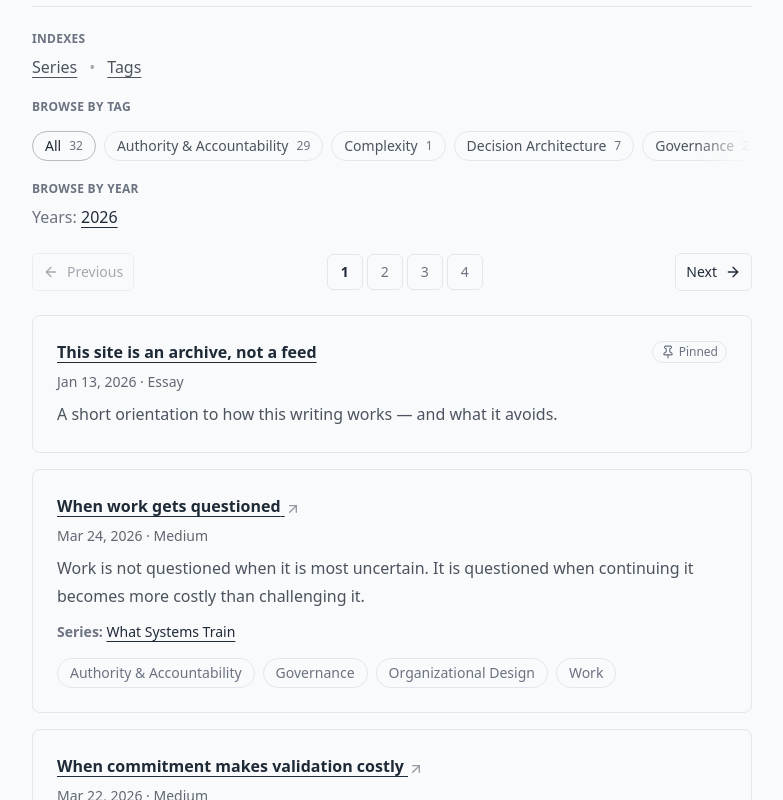
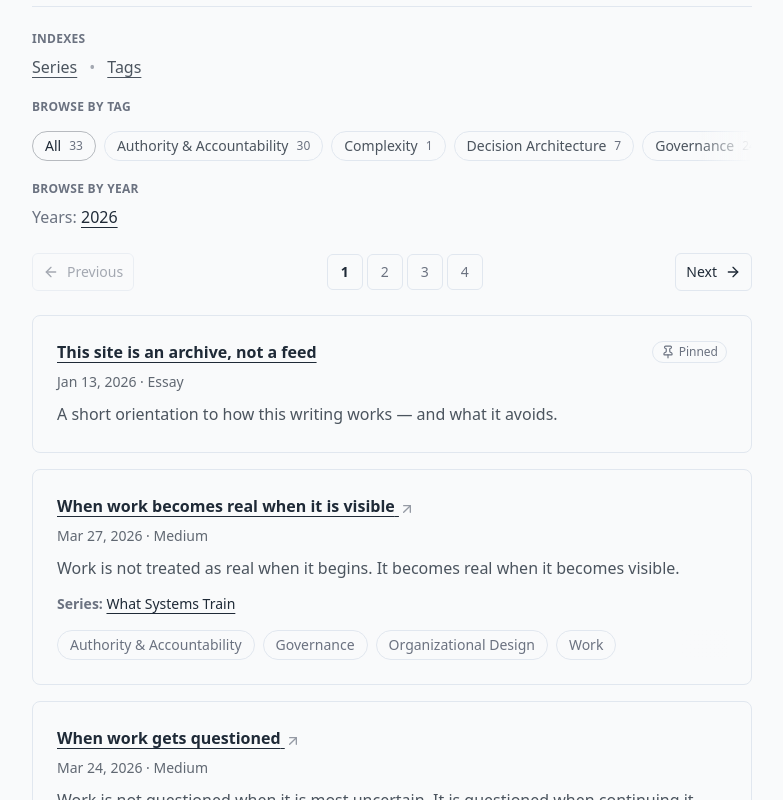
Before and after one commit to andrewjfrancis/andrewjfrancis-site, a Next.js app: page /writing in a window 1280 px wide. Shown: the part 380-1180 px from the top of the page, without its empty margins (248-1031 px from the left). Built offline with nearby package versions, Linux system fonts and the light colour scheme.

Commit message:
Publish “When work becomes real when it is visible”
Adds new writing entry and publishes it on-site.
Includes metadata, tags, publish date, and listing updates.
Links out to Medium version where applicable.

```diff
--- a/app/_lib/staticLastmod.ts
+++ b/app/_lib/staticLastmod.ts
@@ -6,7 +6,7 @@
  * Format: YYYY-MM-DD
  */
 export const STATIC_LASTMOD = {
-  home: "2026-03-24",
+  home: "2026-03-27",
   work: "2026-02-14",
   about: "2026-02-15",
   now: "2026-01-13",
--- a/app/writing/_data/articles.ts
+++ b/app/writing/_data/articles.ts
@@ -23,6 +23,23 @@ export type Article = {
 export const PAGE_SIZE = 10;
 
 export const ARTICLES_REAL: Article[] = [
+  {
+    id: "2026-03-27-01",
+    title: "When work becomes real when it is visible",
+    date: "2026-03-27",
+    year: 2026,
+    excerpt:
+      "Work is not treated as real when it begins. It becomes real when it becomes visible.",
+    source: "medium",
+    externalUrl:
+      "https://medium.com/@andrewjfrancis/when-work-becomes-real-when-it-is-visible-9327957d73ee",
+    tags: [
+      "Authority & Accountability",
+      "Governance",
+      "Organizational Design",
+      "Work",
+    ],
+  },
   {
     id: "2026-03-24-01",
     title: "When work gets questioned",
--- a/app/writing/_data/series.ts
+++ b/app/writing/_data/series.ts
@@ -60,6 +60,7 @@ export const SERIES: Series[] = [
       "2026-03-20-01",
       "2026-03-22-01",
       "2026-03-24-01",
+      "2026-03-27-01",
     ],
   },
   {
```
